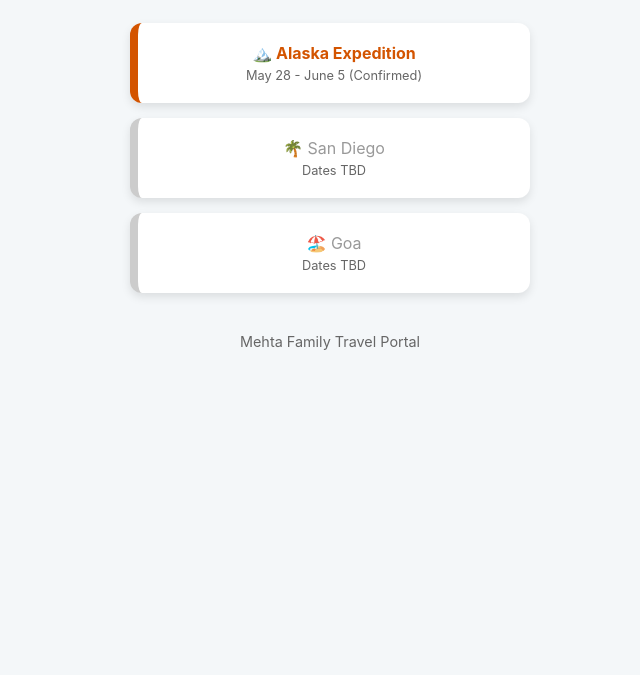
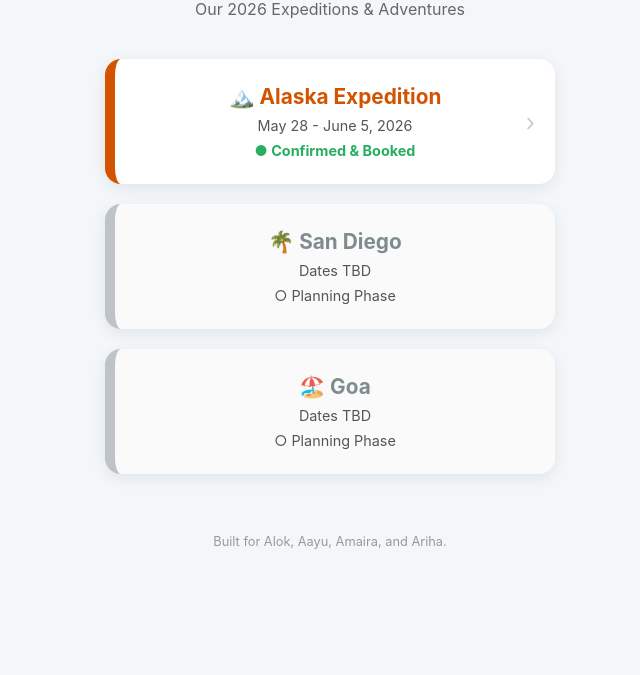
Before and after one commit to Alok089/Holidays, a plain HTML site: page index.html in a window 1280 px wide. Shown: the part 125-800 px from the top of the page, without its empty margins (310-950 px from the left). Drawn offline with Linux system fonts and the light colour scheme.

Commit message:
Revamp index.html with new styles and headings
Updated styles and content for the Mehta Travel Portal.

```diff
--- a/index.html
+++ b/index.html
@@ -5,43 +5,61 @@
     <meta name="viewport" content="width=device-width, initial-scale=1.0">
     <title>Mehta Family Holidays</title>
     <style>
-        body { font-family: -apple-system, sans-serif; background: #f4f7f9; text-align: center; padding: 50px 20px; }
-        h1 { color: #003366; margin-bottom: 30px; }
-        .menu-container { max-width: 400px; margin: 0 auto; }
+        body { font-family: -apple-system, BlinkMacSystemFont, "Segoe UI", Roboto, sans-serif; background: #f4f7f9; text-align: center; padding: 40px 20px; color: #333; }
+        h1 { color: #003366; margin-bottom: 10px; font-size: 2rem; }
+        .subtitle { color: #666; margin-bottom: 40px; }
+        .menu-container { max-width: 450px; margin: 0 auto; }
         .trip-card {
             background: white;
-            padding: 20px;
-            margin-bottom: 15px;
-            border-radius: 12px;
-            box-shadow: 0 4px 10px rgba(0,0,0,0.1);
+            padding: 25px;
+            margin-bottom: 20px;
+            border-radius: 16px;
+            box-shadow: 0 4px 15px rgba(0,0,0,0.08);
             text-decoration: none;
             display: block;
-            transition: transform 0.2s;
+            transition: all 0.3s ease;
+            position: relative;
+            overflow: hidden;
         }
-        .trip-card:hover { transform: translateY(-3px); }
-        .alaska { border-left: 8px solid #d35400; color: #d35400; font-weight: bold; }
-        .tbd { border-left: 8px solid #ccc; color: #999; cursor: not-allowed; }
-        .status { font-size: 0.8rem; display: block; margin-top: 5px; color: #666; font-weight: normal; }
+        .trip-card:hover { transform: translateY(-5px); box-shadow: 0 8px 25px rgba(0,0,0,0.12); }
+
+        .alaska { border-left: 10px solid #d35400; }
+        .alaska .trip-name { color: #d35400; font-weight: bold; font-size: 1.3rem; display: block; }
+
+        .tbd { border-left: 10px solid #bdc3c7; background: #fafafa; }
+        .tbd .trip-name { color: #7f8c8d; font-weight: bold; font-size: 1.3rem; display: block; }
+
+        .status { font-size: 0.9rem; display: block; margin-top: 8px; color: #555; }
+        .chevron { position: absolute; right: 20px; top: 50%; transform: translateY(-50%); color: #ccc; font-size: 1.5rem; }
     </style>
 </head>
 <body>
-    <h1>🌍 Our 2026 Adventures</h1>
+    <h1>🌍 Mehta Travel Portal</h1>
+    <p class="subtitle">Our 2026 Expeditions & Adventures</p>
+
     <div class="menu-container">
         <a href="alaska.html" class="trip-card alaska">
-            🏔️ Alaska Expedition
-            <span class="status">May 28 - June 5 (Confirmed)</span>
+            <span class="trip-name">🏔️ Alaska Expedition</span>
+            <span class="status">May 28 - June 5, 2026</span>
+            <span class="status" style="font-weight: bold; color: #27ae60;">● Confirmed & Booked</span>
+            <span class="chevron">›</span>
         </a>
 
         <div class="trip-card tbd">
-            🌴 San Diego
+            <span class="trip-name">🌴 San Diego</span>
             <span class="status">Dates TBD</span>
+            <span class="status">○ Planning Phase</span>
         </div>
 
         <div class="trip-card tbd">
-            🏖️ Goa
+            <span class="trip-name">🏖️ Goa</span>
             <span class="status">Dates TBD</span>
+            <span class="status">○ Planning Phase</span>
         </div>
     </div>
-    <p style="margin-top: 40px; color: #666; font-size: 0.9rem;">Mehta Family Travel Portal</p>
+
+    <footer style="margin-top: 60px; font-size: 0.8rem; color: #999;">
+        Built for Alok, Aayu, Amaira, and Ariha.
+    </footer>
 </body>
 </html>
```
